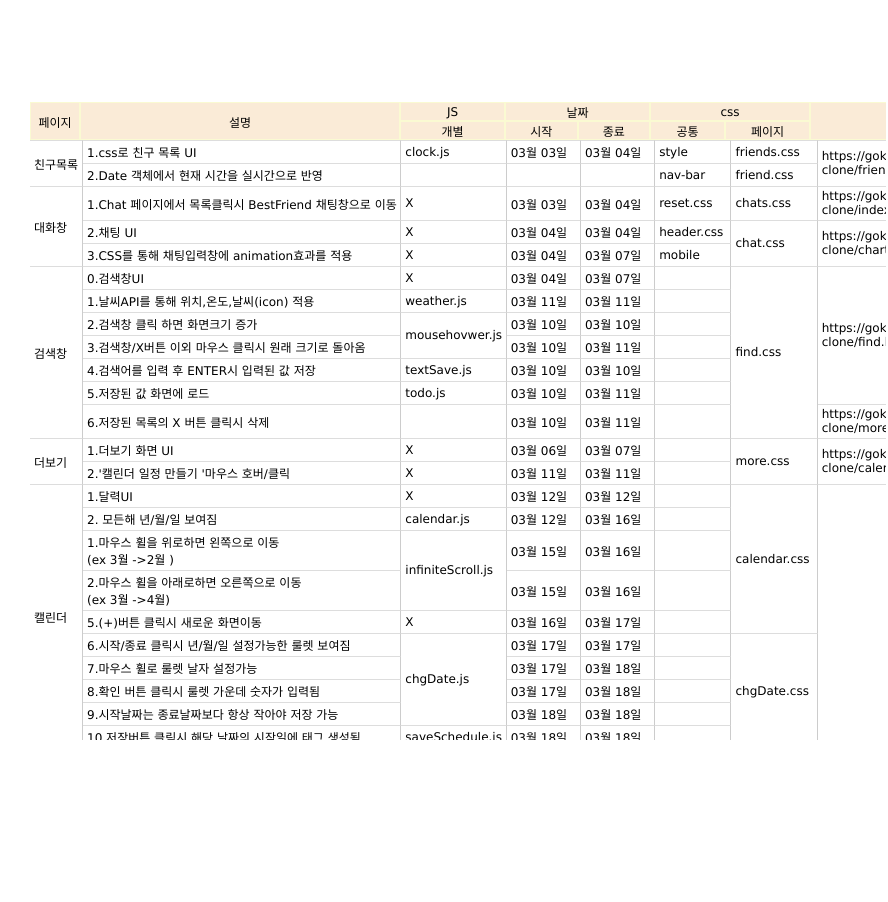
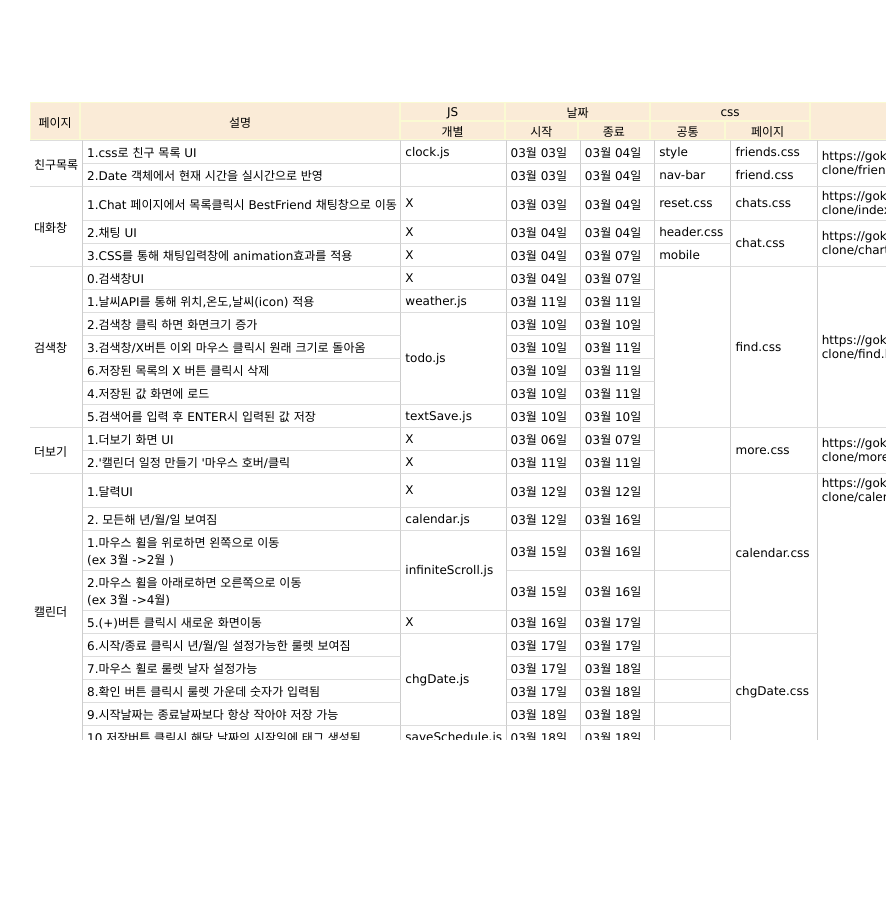
Before and after one commit to GOKKEU/portfolio_v1, a plain HTML site: page index.html in a window 1280 px wide. Shown: the full height of the page, 392-1280 px from the left. Drawn offline with Linux system fonts and the light colour scheme.

Commit message:
표 내용 변경
2020.03.21

```diff
--- a/index.html
+++ b/index.html
@@ -54,8 +54,8 @@
                             <tr>
                                 <td id="sjs-B4" t="s">2.Date 객체에서 현재 시간을 실시간으로 반영</td>
                                 <td id="sjs-C4" t="z"></td>
-                                <td id="sjs-D4" t="z"></td>
-                                <td id="sjs-E4" t="z"></td>
+                                <td id="sjs-D3" t="n">03월 03일</td>
+                                <td id="sjs-E3" t="n">03월 04일</td>
                                 <td id="sjs-F4" t="s">nav-bar</td>
                                 <td id="sjs-G4" t="s">friend.css</td>
                             </tr>
@@ -91,68 +91,61 @@
                                 <td id="sjs-C8" t="s">X</td>
                                 <td id="sjs-D8" t="n">03월 04일</td>
                                 <td id="sjs-E8" t="n">03월 07일</td>
-                                <td id="sjs-F8" t="z"></td>
-                                <td id="sjs-G8" rowspan="7" t="s">find.css</td>
-                                <td id="sjs-H8" rowspan="6" t="s">https://gokkeu.github.io/kakao-clone/find.html</td>
+                                <td rowspan="7" t="z"></td>
+                                <td rowspan="7" t="z">find.css</td>
+
+                                <td rowspan="7" t="s">https://gokkeu.github.io/kakao-clone/find.html</td>
                             </tr>
                             <tr>
                                 <td id="sjs-B9" t="s">1.날씨API를 통해 위치,온도,날씨(icon) 적용</td>
                                 <td id="sjs-C9" t="s">weather.js</td>
                                 <td id="sjs-D9" t="n">03월 11일</td>
                                 <td id="sjs-E9" t="n">03월 11일</td>
-                                <td id="sjs-F9" t="z"></td>
                             </tr>
                             <tr>
                                 <td id="sjs-B10" t="s">2.검색창 클릭 하면 화면크기 증가</td>
-                                <td id="sjs-C10" rowspan="2" t="s">mousehovwer.js</td>
+                                <td id="sjs-C10" rowspan="4" t="s">todo.js</td>
                                 <td id="sjs-D10" t="n">03월 10일</td>
                                 <td id="sjs-E10" t="n">03월 10일</td>
-                                <td id="sjs-F10" t="z"></td>
                             </tr>
                             <tr>
                                 <td id="sjs-B11" t="s">3.검색창/X버튼 이외 마우스 클릭시 원래 크기로 돌아옴</td>
                                 <td id="sjs-D11" t="n">03월 10일</td>
                                 <td id="sjs-E11" t="n">03월 11일</td>
-                                <td id="sjs-F11" t="z"></td>
                             </tr>
                             <tr>
-                                <td id="sjs-B12" t="s">4.검색어를 입력 후 ENTER시 입력된 값 저장</td>
+                                <td id="sjs-B14" t="s">6.저장된 목록의 X 버튼 클릭시 삭제</td>
+
+                                <td id="sjs-D14" t="n">03월 10일</td>
+                                <td id="sjs-E14" t="n">03월 11일</td>
+                            </tr>
+                            <tr>
+                                <td id="sjs-B13" t="s">4.저장된 값 화면에 로드</td>
+                                <td id="sjs-D13" t="n">03월 10일</td>
+                                <td id="sjs-E13" t="n">03월 11일</td>
+                            </tr>
+                            <tr>
+                                <td id="sjs-B12" t="s">5.검색어를 입력 후 ENTER시 입력된 값 저장</td>
                                 <td id="sjs-C12" t="s">textSave.js</td>
                                 <td id="sjs-D12" t="n">03월 10일</td>
                                 <td id="sjs-E12" t="n">03월 10일</td>
-                                <td id="sjs-F12" t="z"></td>
                             </tr>
-                            <tr>
-                                <td id="sjs-B13" t="s">5.저장된 값 화면에 로드</td>
-                                <td id="sjs-C13" t="s">todo.js</td>
-                                <td id="sjs-D13" t="n">03월 10일</td>
-                                <td id="sjs-E13" t="n">03월 11일</td>
-                                <td id="sjs-F13" t="z"></td>
-                            </tr>
-                            <tr>
-                                <td id="sjs-B14" t="s">6.저장된 목록의 X 버튼 클릭시 삭제</td>
-                                <td id="sjs-C14" t="z"></td>
-                                <td id="sjs-D14" t="n">03월 10일</td>
-                                <td id="sjs-E14" t="n">03월 11일</td>
-                                <td id="sjs-F14" t="z"></td>
-                                <td id="sjs-H14" t="s">https://gokkeu.github.io/kakao-clone/more.html</td>
-                            </tr>
+
                             <tr>
                                 <td id="sjs-A15" rowspan="2" t="s">더보기</td>
                                 <td id="sjs-B15" t="s">1.더보기 화면 UI</td>
                                 <td id="sjs-C15" t="s">X</td>
                                 <td id="sjs-D15" t="n">03월 06일</td>
                                 <td id="sjs-E15" t="n">03월 07일</td>
-                                <td id="sjs-F15" t="z"></td>
+                                <td id="sjs-C15" rowspan="2"></td>
                                 <td id="sjs-G15" rowspan="2" t="s">more.css</td>
-                                <td id="sjs-H15" rowspan="2" t="s">https://gokkeu.github.io/kakao-clone/calendar.html</td>
+                                <td id="sjs-H15" rowspan="2" t="s">https://gokkeu.github.io/kakao-clone/more.html</td>
                             </tr>
                             <tr>
                                 <td id="sjs-B16" t="s">2.'캘린더 일정 만들기 '마우스 호버/클릭</td>
                                 <td id="sjs-C16" t="s">X</td>
                                 <td id="sjs-D16" t="n">03월 11일</td>
                                 <td id="sjs-E16" t="n">03월 11일</td>
-                                <td id="sjs-F16" t="z"></td>
                             </tr>
                             <tr>
                                 <td id="sjs-A17" rowspan="10" t="s">캘린더</td>
@@ -162,7 +155,7 @@
                                 <td id="sjs-E17" t="n">03월 12일</td>
                                 <td id="sjs-F17" t="z"></td>
                                 <td id="sjs-G17" rowspan="5" t="s">calendar.css</td>
-                                <td id="sjs-H17" rowspan="10" t="z"></td>
+                                <td rowspna="10">https://gokkeu.github.io/kakao-clone/calendar.html</td>
                             </tr>
                             <tr>
                                 <td id="sjs-B18" t="s" xml:space="preserve">2. 모든해 년/월/일 보여짐</td>
```
